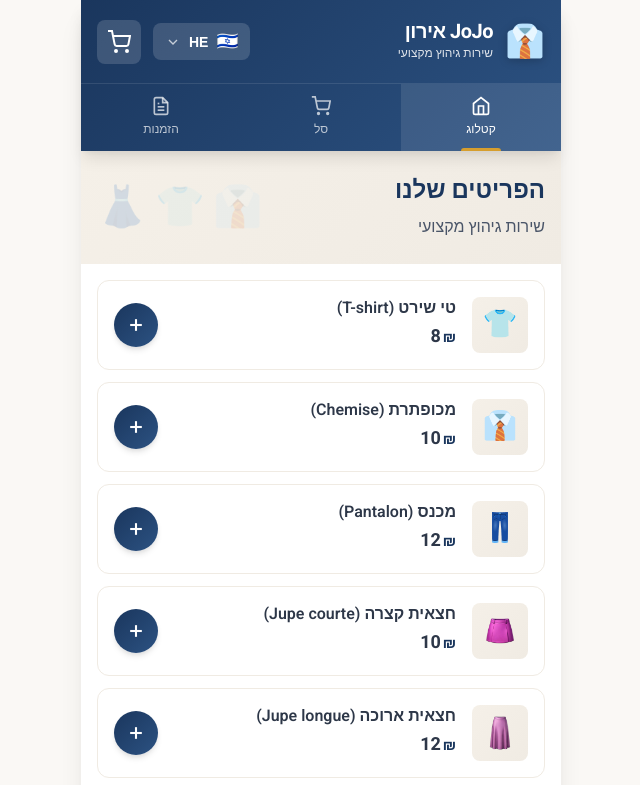
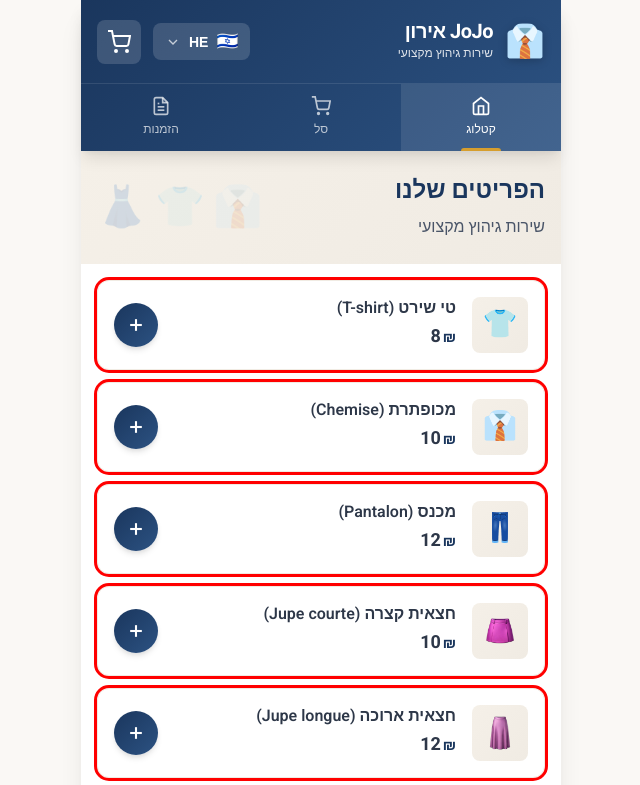
Before and after one commit to yossefillospro-jpg/ironing-pwa, a React (Vite) app: page / in a window 1280 px wide. Shown: the top 785 px of the page, without its empty margins (319-959 px from the left). Built offline with nearby package versions, Linux system fonts and the light colour scheme.

Commit message:
Update ProductCard.css

```diff
--- a/src/components/ProductCard.css
+++ b/src/components/ProductCard.css
@@ -1,3 +1,4 @@
+.product-card { outline: 3px solid red !important; }
 /* Product Card Styles */
 
 .product-card {
```
